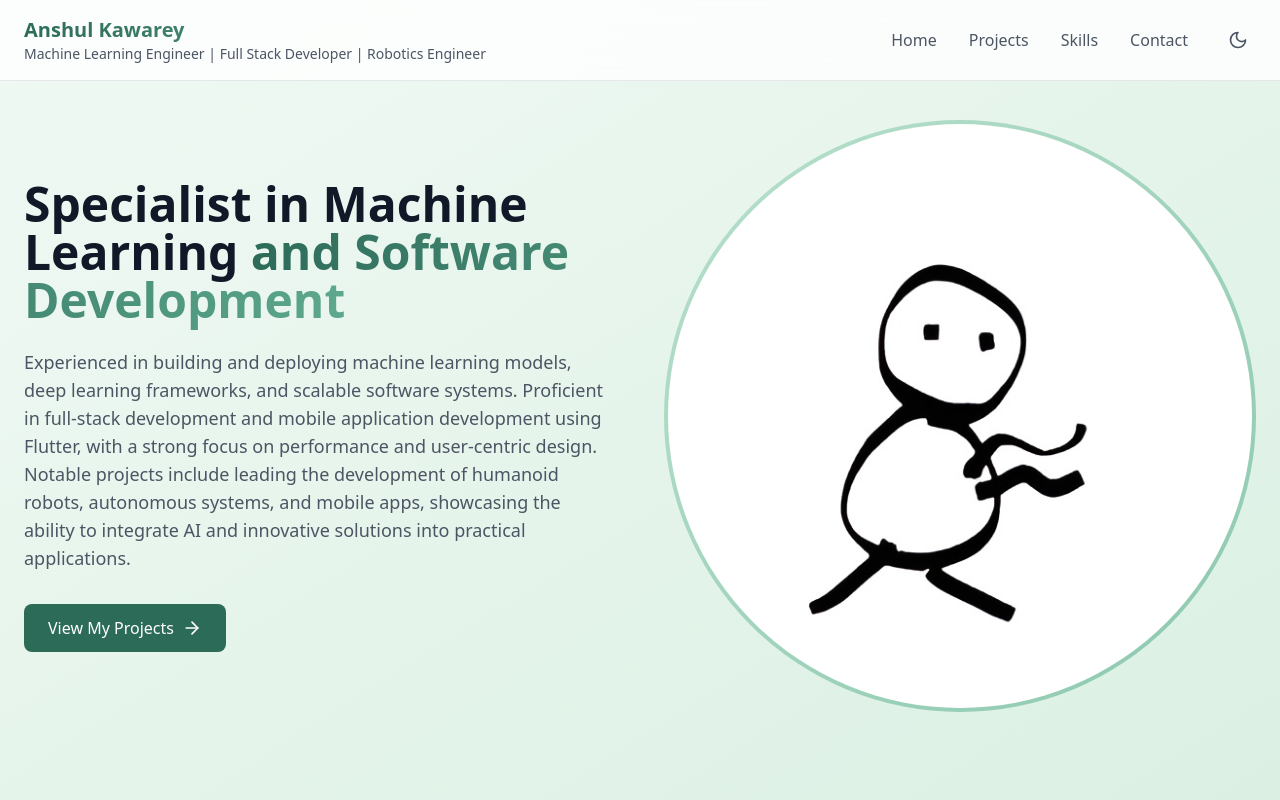
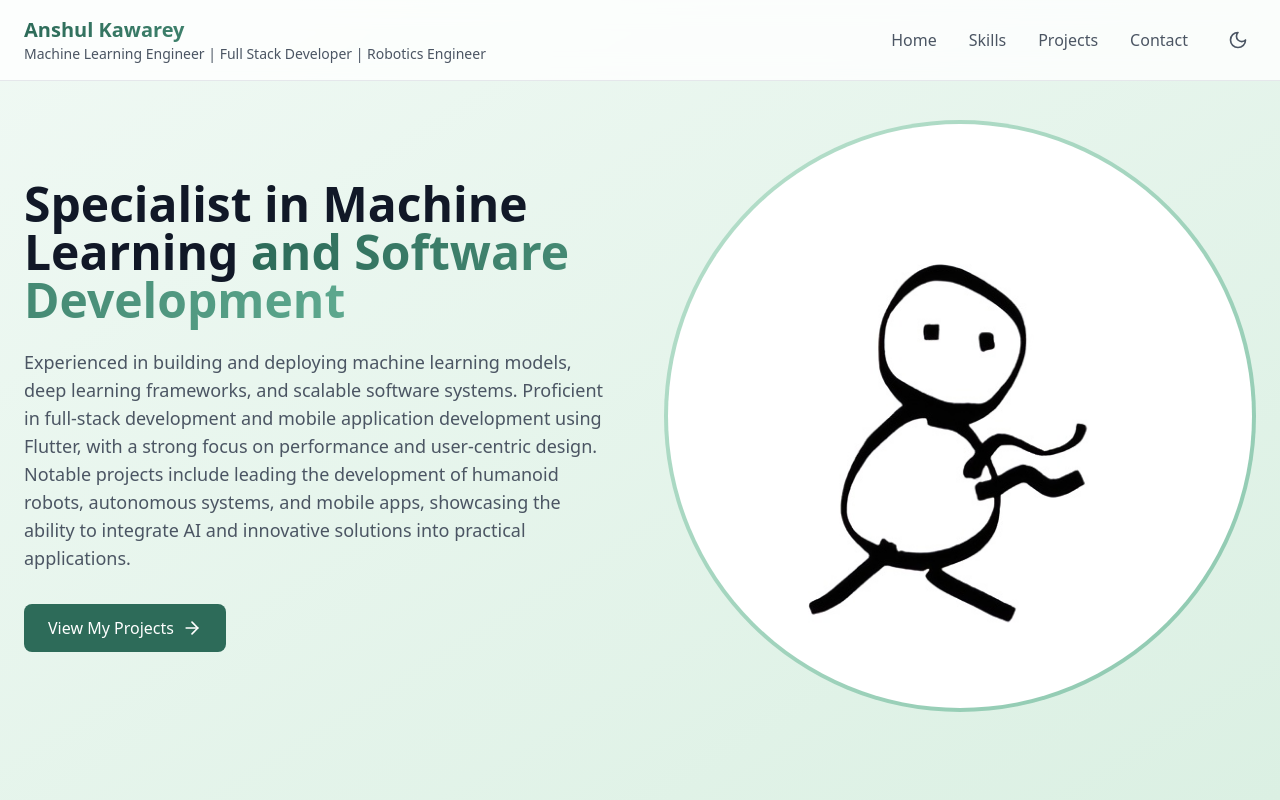
Before and after one commit to AnshulKawarey/Portfolio, a React (Vite) app: page / in a window 1280 px wide. Shown: the top 800 px of the page. Built offline with nearby package versions, Linux system fonts and the light colour scheme.

Commit message:
Changed order of page navigation

```diff
--- a/src/components/Header.tsx
+++ b/src/components/Header.tsx
@@ -7,8 +7,8 @@ const Header = () => {
 
   const navItems = [
     { label: 'Home', href: '#home' },
+    { label: 'Skills', href: '#skills' },
     { label: 'Projects', href: '#projects' },
-    { label: 'Skills', href: '#skills' },
     { label: 'Contact', href: '#contact' },
   ];
 
```
